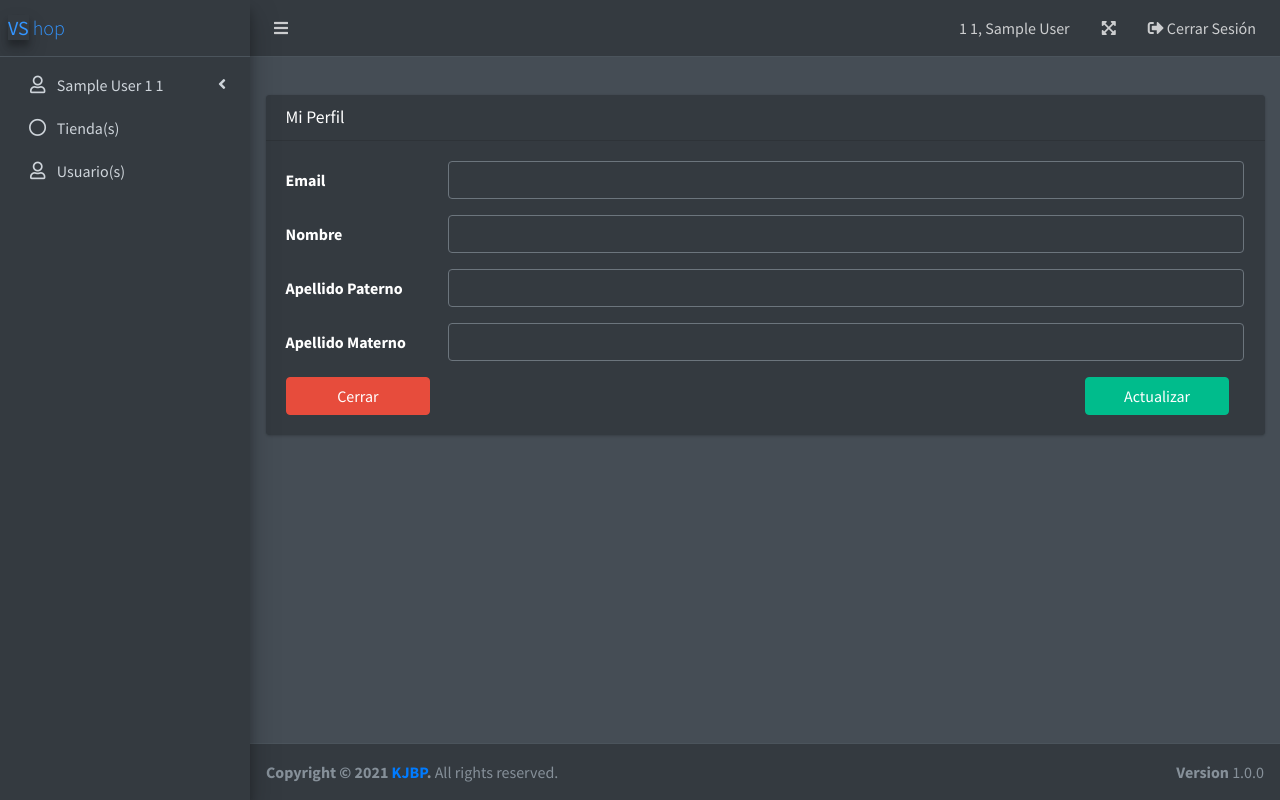
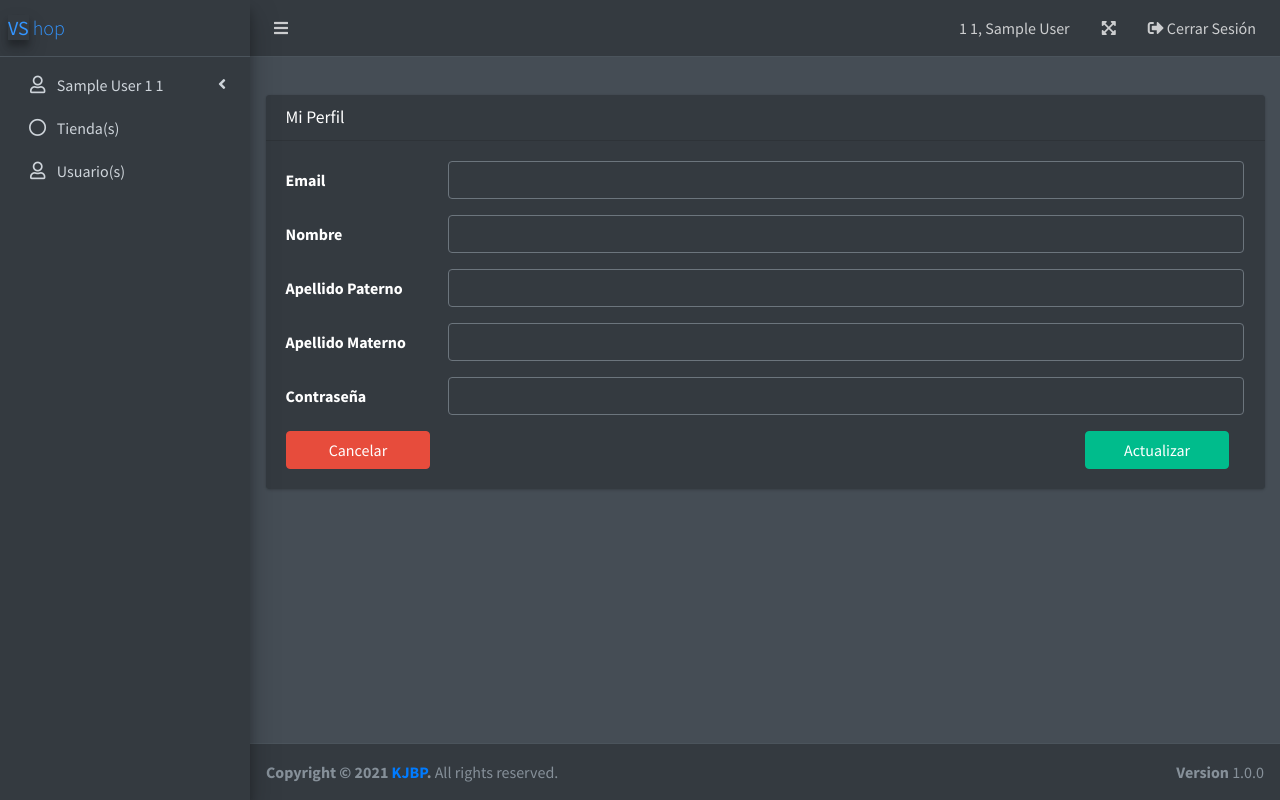
Before and after one commit to kennyber217/Tienda, a CodeIgniter app: page /database/index.php/cusuario/perfil in a window 1280 px wide. Run offline with CodeIgniter, Linux system fonts and the light colour scheme; the visitor is signed in with stand-in values (Sample User, id 1); some libraries are stand-ins or nearby versions.

Commit message:
contraseña en el perfil

```diff
--- a/application/controllers/CUsuario.php
+++ b/application/controllers/CUsuario.php
@@ -70,6 +70,20 @@ class CUsuario extends CI_Controller{
     echo json_encode($listar);
   }
 
+  public function updateUsuarioData(){
+    $id = $this->input->post('txt_id');
+    $data = array(
+      'email' => $this->input->post('txt_email'),
+      'nombre' => $this->input->post('txt_nombre'),
+      'apellido_paterno' => $this->input->post('txt_apellido_paterno'),
+      'apellido_materno' => $this->input->post('txt_apellido_materno'),
+      'rol_id' => $this->input->post('cbo_rol'),
+      'password' => $this->input->post('txt_password')
+    );
+    $listar = $this->MUsuario->updateUsuario($id,$data);
+    echo json_encode($listar);
+  }
+
   public function updateUsuario(){
     $id = $this->input->post('txt_id');
     $data = array(
@@ -89,7 +103,8 @@ class CUsuario extends CI_Controller{
       'nombre' => $this->input->post('txt_nombre'),
       'apellido_paterno' => $this->input->post('txt_apellido_paterno'),
       'apellido_materno' => $this->input->post('txt_apellido_materno'),
-      'rol_id' => $this->input->post('cbo_rol')
+      'rol_id' => $this->input->post('cbo_rol'),
+      'password' => '123456'
     );
     $listar = $this->MUsuario->setUsuario($data);
     echo json_encode($listar);
--- a/application/views/intranet/usuario_perfil.php
+++ b/application/views/intranet/usuario_perfil.php
@@ -45,10 +45,16 @@
                       <input type="text" class="form-control" id="txt_apellido_materno" name="txt_apellido_materno" autocomplete="off" onKeyUp="activarDivChange();"/>
                     </div>
                   </div>
+                  <div class="form-group row">
+                    <label for="user" class="col-form-label col-sm-2">Contraseña</label>
+                    <div class="col-sm-10">
+                      <input type="password" class="form-control" id="txt_password" name="txt_password" autocomplete="off" onKeyUp="activarDivChange();"/>
+                    </div>
+                  </div>
                 </div>
                 <div class="row col-sm-12" style="" id="div_btn" style="display: none;">
                   <div class="col-sm-2" style="" id="div_btn">
-                    <button type="button" class="btn btn-block btn-danger" onClick="cacelarEditarRegistro();">Cerrar</button>
+                    <button type="button" class="btn btn-block btn-danger" onClick="cacelarEditarRegistro();">Cancelar</button>
                   </div>
                   <div class="col-sm-8" style="" id="div_btn">
                   </div>
```
Also changed, not shown: js/intranet/usuario_perfil.js (+5 -2 lines).
